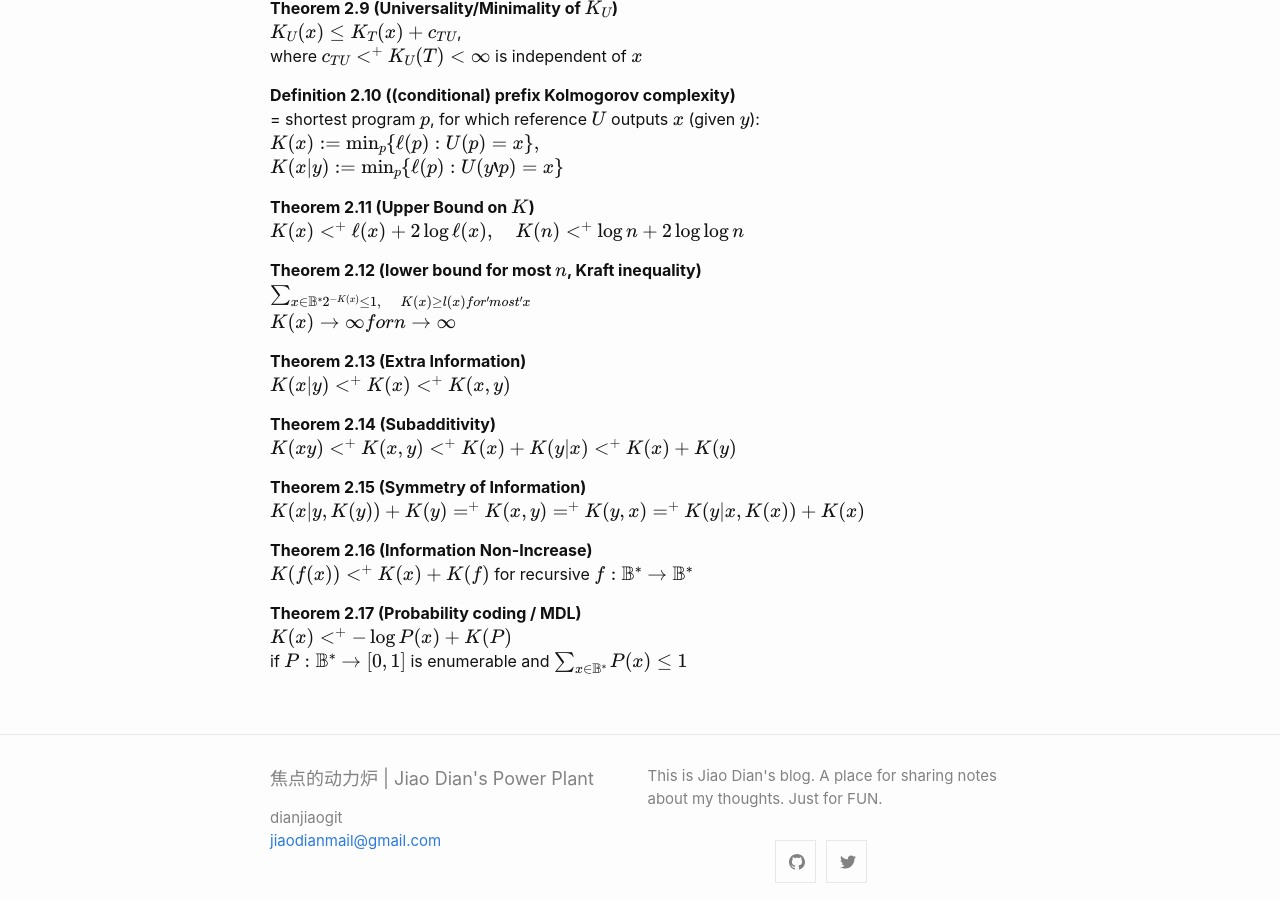
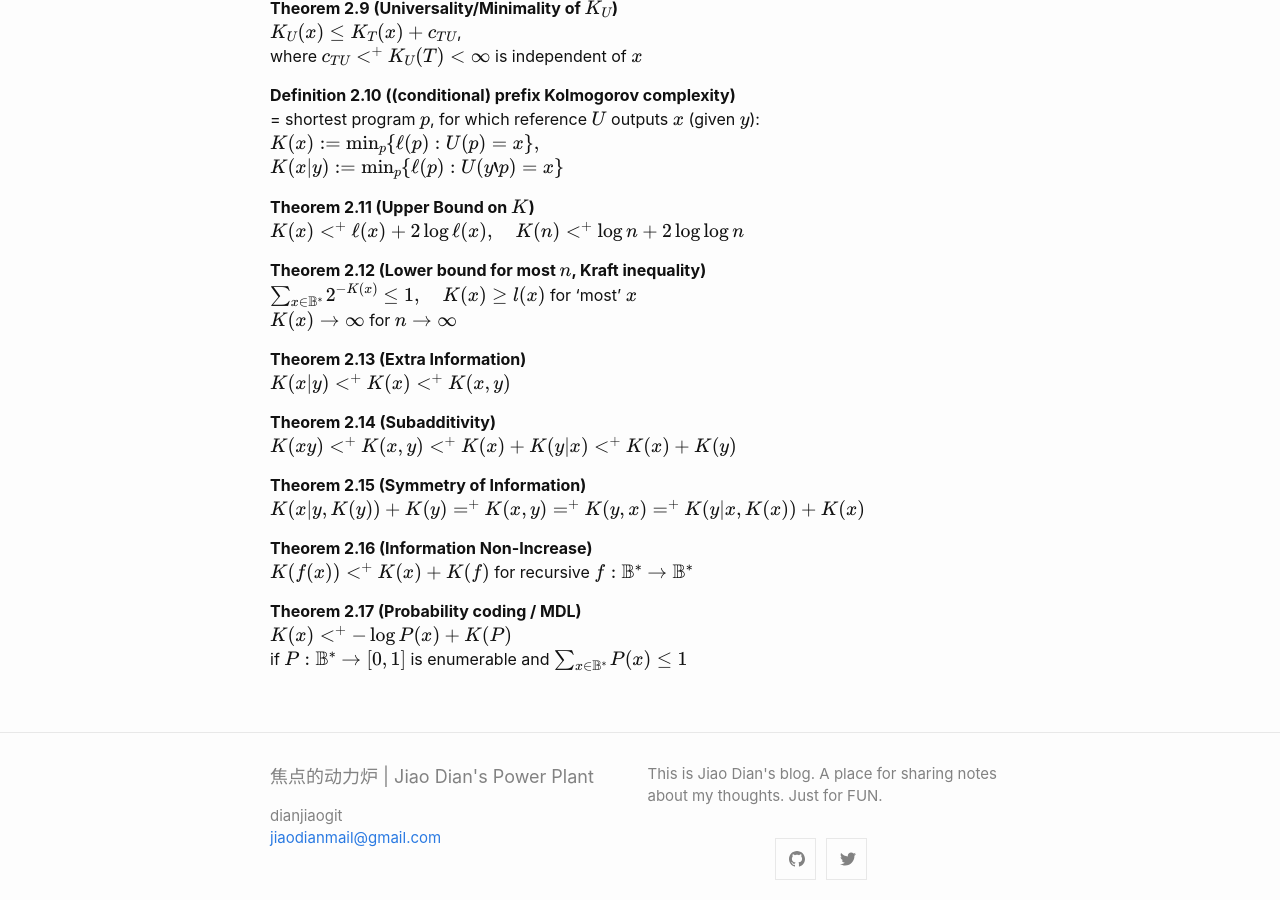
Before and after one commit to dianjiaogit/dianjiaogit.github.io, a Jekyll site: the page built from _posts/2020-01-11-week2 notes.md, in a window 1280 px wide and 900 px high, scrolled down 2083 px. Built offline with Jekyll 4.4.1, drawn with Linux system fonts in a browser that asks for light colours; formulas are drawn with MathJax 3.

Commit message:
fix latex format

```diff
--- a/_posts/2020-01-11-week2 notes.md
+++ b/_posts/2020-01-11-week2 notes.md
@@ -90,9 +90,9 @@ $K(x|y) := \min_{p} \\{\ell (p) : U(y\`p) = x\\}$
 **Theorem 2.11 (Upper Bound on $K$)**
 $K(x) <^+ \ell (x) + 2 \log \ell (x), \quad K(n) <^+ \log n + 2\log \log n$
 
-**Theorem 2.12 (lower bound for most $n$, Kraft inequality)**
-$$\sum_{x \in \mathbb{B}^* 2^{-K(x)} \leq 1, \quad K(x) \geq l(x) for 'most' x}$$
-$$K(x) \to \infty for n \to \infty$$
+**Theorem 2.12 (Lower bound for most $n$, Kraft inequality)**
+$\sum_{x \in \mathbb{B}^\*} 2^{-K(x)} \leq 1, \quad K(x) \geq l(x)$ for 'most' $x$
+$K(x) \to \infty$ for $n \to \infty$
 
 **Theorem 2.13 (Extra Information)**
 $K(x | y) <^+ K(x) <^+ K(x, y)$
```
